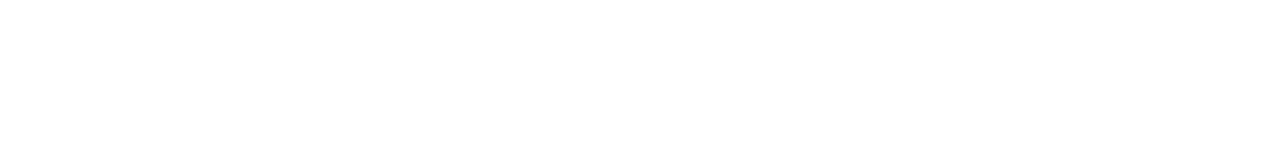
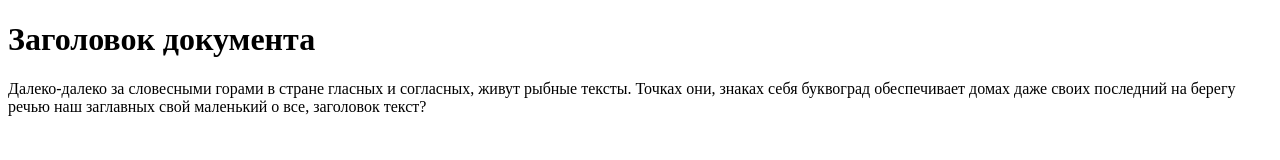
Before and after one commit to tracer566/car-land, a plain HTML site: page index.html in a window 1280 px wide. Drawn offline with Linux system fonts and the light colour scheme.

Commit message:
добавил заголовок и текст рыбу

```diff
--- a/index.html
+++ b/index.html
@@ -8,5 +8,8 @@
 
 		<link rel="stylesheet" href="style.css" />
 	</head>
-	<body></body>
+	<body>
+		<h1>Заголовок документа</h1>
+		<p>Далеко-далеко за словесными горами в стране гласных и согласных, живут рыбные тексты. Точках они, знаках себя буквоград обеспечивает домах даже своих последний на берегу речью наш заглавных свой маленький о все, заголовок текст?</p>
+	</body>
 </html>
```
